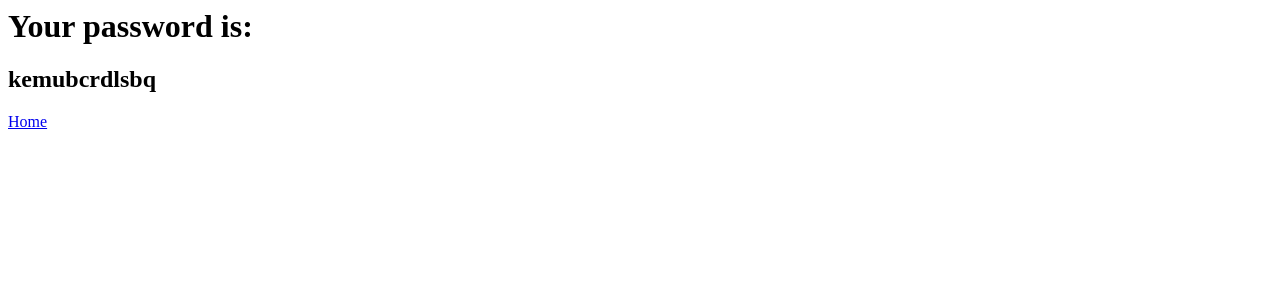
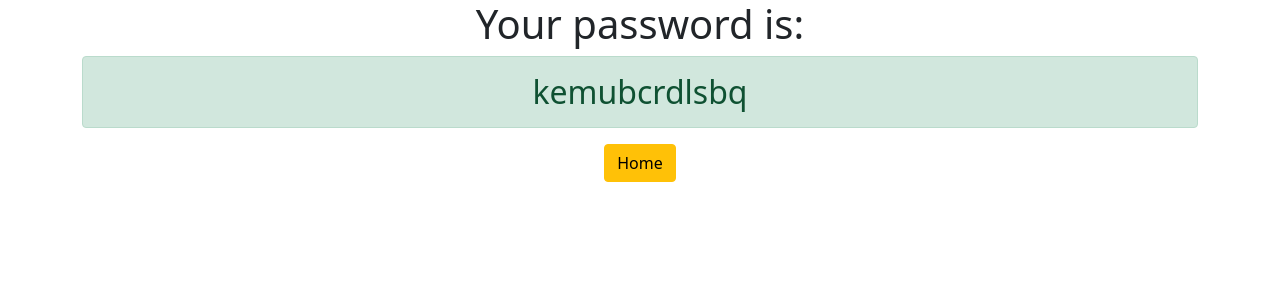
Before and after one commit to CarlosBueloni/django-password-generator, a Django app: page /password/ in a window 1280 px wide. Shown: the top 300 px of the page. Run offline with Django 3.2, Linux system fonts and the light colour scheme.

Commit message:
Add more styling

```diff
--- a/generator/templates/generator/index.html
+++ b/generator/templates/generator/index.html
@@ -5,7 +5,7 @@
     <meta http-equiv="X-UA-Compatible" content="IE=edge">
     <meta name="viewport" content="width=device-width, initial-scale=1.0">
     <link href="https://cdn.jsdelivr.net/npm/bootstrap@5.1.3/dist/css/bootstrap.min.css" rel="stylesheet" integrity="sha384-1BmE4kWBq78iYhFldvKuhfTAU6auU8tT94WrHftjDbrCEXSU1oBoqyl2QvZ6jIW3" crossorigin="anonymous">
-    <title>Document</title>
+    <title>Password Generator</title>
 </head>
 <body>
     <div class="container text-center">
--- a/generator/templates/generator/password.html
+++ b/generator/templates/generator/password.html
@@ -1,4 +1,17 @@
-<h1>Your password is:</h1>
-<h2>{{ password }}</h2>
-
-<a href="{% url 'index' %}">Home</a>
+<!DOCTYPE html>
+<html lang="en">
+<head>
+    <meta charset="UTF-8">
+    <meta http-equiv="X-UA-Compatible" content="IE=edge">
+    <meta name="viewport" content="width=device-width, initial-scale=1.0">
+    <link href="https://cdn.jsdelivr.net/npm/bootstrap@5.1.3/dist/css/bootstrap.min.css" rel="stylesheet" integrity="sha384-1BmE4kWBq78iYhFldvKuhfTAU6auU8tT94WrHftjDbrCEXSU1oBoqyl2QvZ6jIW3" crossorigin="anonymous">
+    <title>Password</title>
+</head>
+<body>
+    <div class="container text-center">
+        <h1>Your password is:</h1>
+        <h2 class="alert alert-success">{{ password }}</h2>
+        <a href="{% url 'index' %}" class="btn btn-warning">Home</a>
+    </div>
+</body>
+</html>
```
